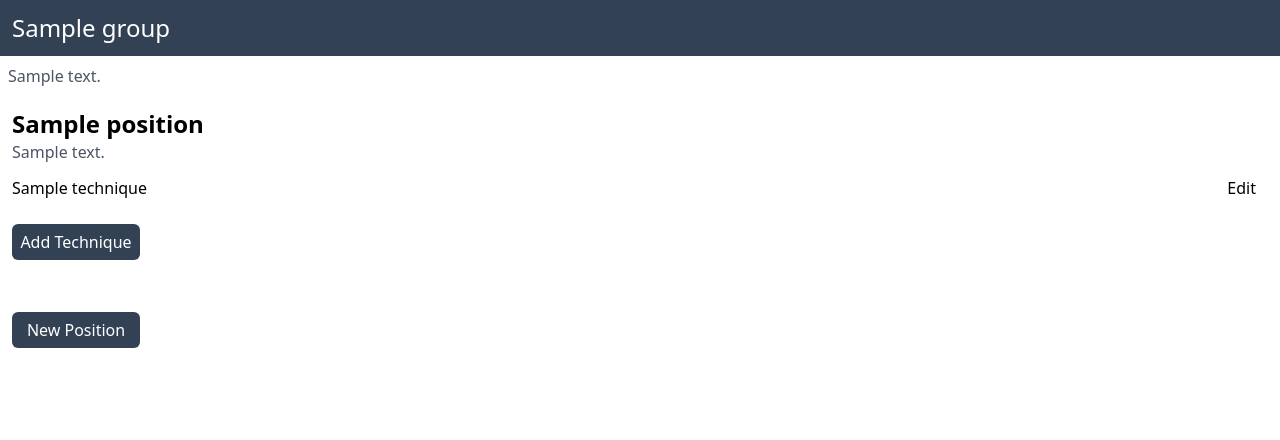
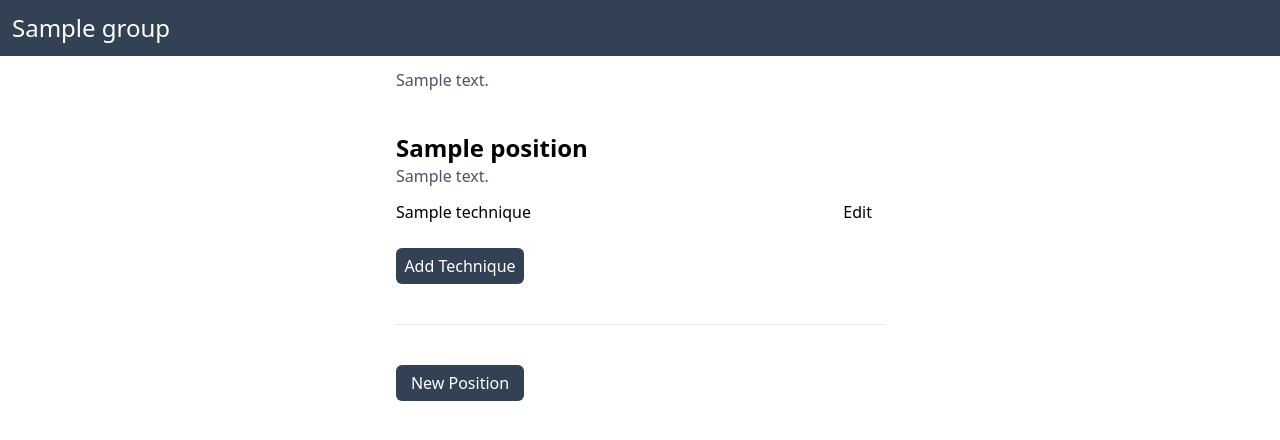
Before and after one commit to matt-plank/jiu-jitsu-notes-2, a FastAPI app: page /groups/1 in a window 1280 px wide. Shown: the top 440 px of the page. Run offline with FastAPI, Linux system fonts and the light colour scheme; tables that the repository leaves empty hold one stand-in row (values such as "Sample post"); style sheets or scripts are compiled from the project's sources; some libraries are stand-ins or nearby versions.

Commit message:
Centred content on group page

```diff
--- a/templates/pages/position_group.html
+++ b/templates/pages/position_group.html
@@ -8,9 +8,11 @@
     <div class="w-full p-3 bg-slate-700">
       <h1 class="text-white text-2xl">{{ group.name }}</h1>
     </div>
-    <p class="p-2 text-gray-600">{{group.description }}</p>
 
-    <div class="p-3 flex flex-col gap-10">
+    <div class="flex justify-center">
+      <div class="pt-1 p-3 flex flex-col gap-10 w-full max-w-lg">
+        <p class="text-gray-600 pt-2">{{group.description }}</p>
+
         {% for position in group.positions %}
         <div class="flex flex-col gap-3">
           {% include 'components/position_title/static.html' %}
@@ -29,15 +31,19 @@
             Add Technique
           </button>
         </div>
+        <hr>
         {% endfor %}
-    </div>
 
         <button
           hx-post="/positions/edit?groupId={{ group.id }}"
           hx-swap="beforebegin"
-      class="bg-slate-700 text-white px-2 py-1.5 rounded-md w-32 m-3 mt-10"
+          class="bg-slate-700 text-white px-2 py-1.5 rounded-md w-32"
         >
           New Position
         </button>
+      </div>
+    </div>
+
+
   </body>
 </html>
```
Lines whose indentation alone changed are shown as unchanged.
